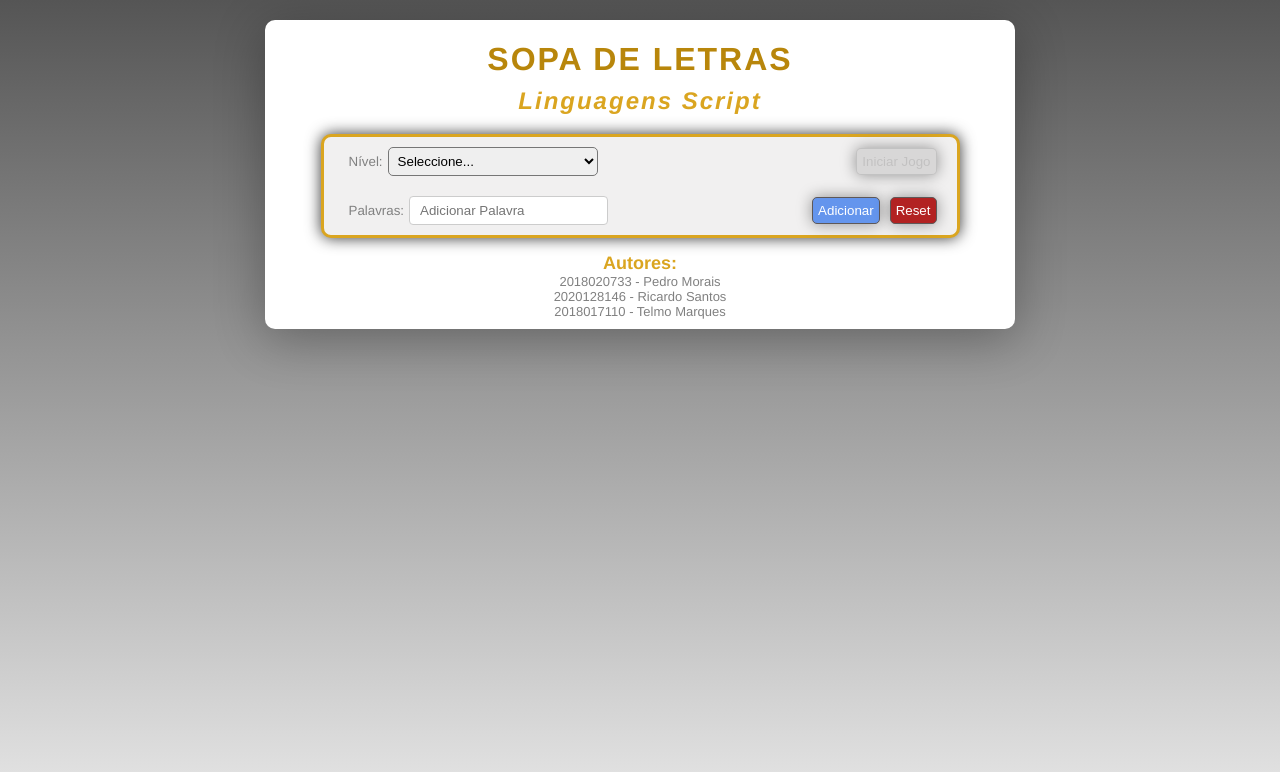
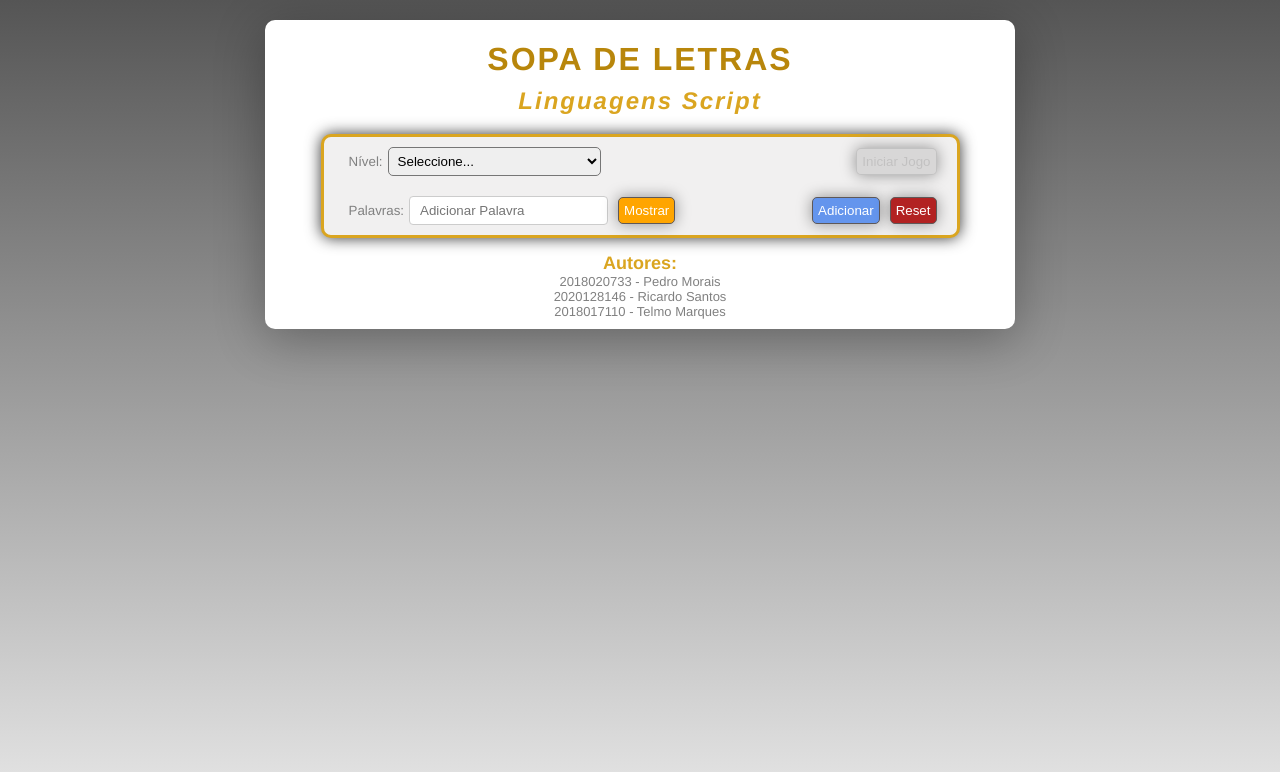
Before and after one commit to pedrojfmorais/TrabalhoPratico-LS, a React (Create React App) app in the folder sopa-letras/: page / in a window 1280 px wide. Shown: the top 772 px of the page. Built offline with nearby package versions, Linux system fonts and the light colour scheme.

Commit message:
adicionar palavras

```diff
--- a/sopa-letras/src/App.js
+++ b/sopa-letras/src/App.js
@@ -24,9 +24,11 @@ function App() {
   const [ganhouJogo, setGanhouJogo] = useState(false);
   const [points, setPoints] = useState(0);
   const [timer, setTimer] = useState(-1);
+  const [tituloModal, setTituloModal] = useState("");
   const [textoModal, setTextoModal] = useState("");
   const [classeTextoModal, setClasseTextoModal] = useState("");
   const [abreModal, setAbreModal] = useState(false);
+  const [userWords, setUserWords] = useState([]);
 
   useEffect(() => {
 
@@ -38,13 +40,14 @@ function App() {
         return;
 
       if(ganhouJogo){
-        setTextoModal("Ganhou");
-        setClasseTextoModal("modalTitulo ganhou");
+        setTituloModal("Ganhou");
+        setClasseTextoModal("verde");
       }
       else{
-        setTextoModal("Perdeu");
-        setClasseTextoModal("modalTitulo perdeu");
+        setTituloModal("Perdeu");
+        setClasseTextoModal("vermelho");
       }
+      setTextoModal("Pontuação: " + points);
       setAbreModal(true);
     }
 
@@ -96,7 +99,7 @@ function App() {
     let tabelaJogo = [[]];
     let palavrasEmJogo = [];
 
-    [tabelaJogo, palavrasEmJogo] = initTabelaPalavras(parseInt(dificuldadeAtual));
+    [tabelaJogo, palavrasEmJogo] = initTabelaPalavras(parseInt(dificuldadeAtual), userWords);
 
     setTabelaJogo(tabelaJogo);
     setPalavrasEmJogo(palavrasEmJogo);
@@ -125,6 +128,12 @@ function App() {
           onLevelChange={handleLevelChange}
           timer={timer}
           points={points}
+          userWords={userWords}
+          setUserWords={setUserWords}
+          setTituloModal={setTituloModal}
+          setClasseTextoModal={setClasseTextoModal}
+          setTextoModal={setTextoModal}
+          setAbreModal={setAbreModal}
         />
         <GameWords
           palavrasEmJogo={palavrasEmJogo}
@@ -141,8 +150,8 @@ function App() {
         />
         <ModalPanel
           classeTextoModal={classeTextoModal}
+          tituloModal={tituloModal}
           textoModal={textoModal}
-          points={points}
           abreModal={abreModal}
           setAbreModal={setAbreModal}
         />
--- a/sopa-letras/src/components/control-panel/control-panel.component.jsx
+++ b/sopa-letras/src/components/control-panel/control-panel.component.jsx
@@ -1,9 +1,64 @@
-import React from "react";
+import React, { useState } from "react";
 import "./control-panel.css";
+import { PALAVRAS_POSSIVEIS } from "../../constants";
 
 function ControlPanel(props) {
-  const { gameStarted, selectedLevel, onGameStart, onLevelChange, timer, points, addWord, resetWords } = props;
+
+  const { gameStarted, selectedLevel, onGameStart, onLevelChange, timer, points,
+    userWords, setUserWords, setTituloModal, setClasseTextoModal, setTextoModal, setAbreModal } = props;
+
   const gameStartedClass = gameStarted ? " gameStarted" : "";
+
+  const [word, setWord] = useState("");
+
+  const addWord = () => {
+
+    if(word === '')
+      return;
+
+    let currentWords = userWords;
+
+    if(currentWords.includes(word.toUpperCase()) || PALAVRAS_POSSIVEIS.includes(word.toUpperCase())){
+
+      setTituloModal("Erro");
+      setClasseTextoModal("vermelho");
+      setTextoModal("Esta palavra já se encontra inserida!");
+      setAbreModal(true);
+
+      return;
+    }
+
+    currentWords.push(word.toUpperCase());
+
+    setUserWords(currentWords);
+
+    setWord("");
+  }
+
+  const resetWords = () => setUserWords([]);
+
+  const onInputChange = (event) => setWord(event.target.value);
+
+  const carregouEnter = event => {
+    if(event.key === 'Enter')
+      addWord();
+  }
+
+  const submeterWord = event => event.preventDefault();
+
+  const mostraPalavras = () => {
+    setTituloModal("Palavras Inseridas");
+    setClasseTextoModal("verde");
+
+    let texto = "";
+
+    userWords.forEach(element => {
+      texto += element + ", ";
+    });
+
+    setTextoModal(texto.substring(0, texto.length - 2));
+    setAbreModal(true);
+  }
 
   return (
     <section id="panel-control">
@@ -17,9 +72,9 @@ function ControlPanel(props) {
                 disabled={gameStarted}
               >
                 <option value="0">Seleccione...</option>
-                <option value="1">Básico (10x10 5 palavras)</option>
-                <option value="2">Intermédio (15x15 7 palavras)</option>
-                <option value="3">Avançado (20x20 9 palavras)</option>
+                <option value="1">Básico (10x10, 5 palavras)</option>
+                <option value="2">Intermédio (15x15, 7 palavras)</option>
+                <option value="3">Avançado (20x20, 9 palavras)</option>
               </select>
             </fieldset>
             <button
@@ -33,10 +88,25 @@ function ControlPanel(props) {
       </form>
 
       {!gameStarted ?
-        <form className="form" id="addWords">
+        <form className="form" id="addWords" onSubmit={submeterWord}>
           <fieldset className="form-group">
             <label htmlFor="inputPalavra">Palavras:</label>
-            <input type="text" id="inputPalavra" name="inputPalavra" placeholder="Adicionar Palavra"></input>
+            <input
+              type="text"
+              id="inputPalavra"
+              name="inputPalavra"
+              placeholder="Adicionar Palavra"
+              onChange={onInputChange}
+              onKeyDown={carregouEnter}
+              value={word}
+              ></input>
+              <button
+              type="button"
+              id="btShowWords"
+              onClick={mostraPalavras}
+            >
+              Mostrar
+            </button>
           </fieldset>
           <fieldset className="form-group buttonsWords">
             <button
--- a/sopa-letras/src/components/control-panel/control-panel.css
+++ b/sopa-letras/src/components/control-panel/control-panel.css
@@ -183,3 +183,18 @@ button:hover {
 .inGameInfo {
   margin-top: 4px;
 }
+
+#btShowWords {
+  margin-left: 10px;
+  border: 1px solid #5e5858;
+  background-color: orange;
+  color: white;
+  cursor: pointer;
+  box-shadow: 0px 0px 15px rgba(0, 0, 0, 0.4);
+  justify-self: end;
+  align-self: right;
+}
+#btShowWords:hover {
+  background: rgba(0, 0, 0, 0.1);
+  background:darkorange;
+}
--- a/sopa-letras/src/components/game-panel/initTabelaPalavras.js
+++ b/sopa-letras/src/components/game-panel/initTabelaPalavras.js
@@ -9,8 +9,9 @@ function generateRandomLetter() {
     return characters.charAt(getRandomNumber(characters.length));
 }
 
-function getRandomWord() {
-    return PALAVRAS_POSSIVEIS[getRandomNumber(PALAVRAS_POSSIVEIS.length)];
+function getRandomWord(palavrasUtilizador) {
+    palavrasUtilizador = palavrasUtilizador.concat(PALAVRAS_POSSIVEIS);
+    return palavrasUtilizador[getRandomNumber(palavrasUtilizador.length)];
 }
 
 function preencheTabelaJogoComLetrasRandom(tabelaJogoTemp, dificuldadeAtual){
@@ -24,21 +25,21 @@ function preencheTabelaJogoComLetrasRandom(tabelaJogoTemp, dificuldadeAtual){
     return tabelaJogoTemp;
 }
 
-function geraPalavrasRandom(dificuldadeAtual){
+function geraPalavrasRandom(dificuldadeAtual, palavrasUtilizador){
 
     let palavras = [];
 
     let novaPalavra = true;
 
     for (let i = 0; i < NUMERO_PALAVRAS_DIFICULDADE[dificuldadeAtual-1]; i++) {
-        let palavra = getRandomWord();
+        let palavra = getRandomWord(palavrasUtilizador);
 
         while(true){
             novaPalavra = true;
             for (let index = 0; index < palavras.length; index++)
                 if(palavras[index] === palavra || palavra.length > NUMERO_LINHAS_DIFICULDADE[dificuldadeAtual-1]){
                 novaPalavra = false;
-                palavra = getRandomWord();
+                palavra = getRandomWord(palavrasUtilizador);
                 break;
                 }
 
@@ -187,14 +188,14 @@ function colocaPalavraTabelaJogo(dados, tabelaJogoTemp){
     return tabelaJogoTemp;
 }
 
-function colocaPalavrasTabelaJogo(dificuldadeAtual, tabelaJogoTemp, palavrasEmJogo){
+function colocaPalavrasTabelaJogo(dificuldadeAtual, tabelaJogoTemp, palavrasEmJogo, palavrasUtilizador){
 
     if (dificuldadeAtual === 0)
         return;
 
     tabelaJogoTemp = preencheTabelaJogoComLetrasRandom(tabelaJogoTemp, dificuldadeAtual);
 
-    palavrasEmJogo = geraPalavrasRandom(dificuldadeAtual);
+    palavrasEmJogo = geraPalavrasRandom(dificuldadeAtual, palavrasUtilizador);
     palavrasEmJogo = palavrasEmJogo.sort((a, b) => b.length - a.length);
 
     let comoColocarPalavrasTabela = [];
@@ -210,7 +211,7 @@ function colocaPalavrasTabelaJogo(dificuldadeAtual, tabelaJogoTemp, palavrasEmJo
     return [tabelaJogoTemp, palavrasEmJogo];
 }
 
-function initTabelaPalavras(dificuldadeAtual){
+function initTabelaPalavras(dificuldadeAtual, palavrasUtilizador){
 
     Array.from(document.querySelectorAll('.highlighted')).forEach((el) => el.classList.remove('highlighted'));
     Array.from(document.querySelectorAll('.palavraCerta')).forEach((el) => el.classList.remove('palavraCerta'));
@@ -218,7 +219,7 @@ function initTabelaPalavras(dificuldadeAtual){
     let tabelaJogoTemp = [[]];
     let palavrasEmJogo = [];
 
-    [tabelaJogoTemp, palavrasEmJogo] = colocaPalavrasTabelaJogo(dificuldadeAtual, tabelaJogoTemp, palavrasEmJogo);
+    [tabelaJogoTemp, palavrasEmJogo] = colocaPalavrasTabelaJogo(dificuldadeAtual, tabelaJogoTemp, palavrasEmJogo, palavrasUtilizador);
 
     return [tabelaJogoTemp, palavrasEmJogo];
 }
--- a/sopa-letras/src/components/modal-panel/modal-panel.component.jsx
+++ b/sopa-letras/src/components/modal-panel/modal-panel.component.jsx
@@ -3,7 +3,7 @@ import "./modal-panel.css";
 
 function ModalPanel(props) {
 
-    let { classeTextoModal, textoModal, points, abreModal, setAbreModal} = props;
+    let { classeTextoModal, tituloModal, textoModal, abreModal, setAbreModal} = props;
     const ref = useRef();
 
     const closeModal = () => {
@@ -23,8 +23,8 @@ function ModalPanel(props) {
                 <div className="modal" ref={ref}>
                     <div className="modal-content">
                     <span className="close" onClick={closeModal}>&times;</span>
-                    <p className={classeTextoModal}>{textoModal}</p>
-                    <p className="modalTexto">Pontuação: {points}</p>
+                    <p className={"modalTitulo " + classeTextoModal}>{tituloModal}</p>
+                    <p className="modalTexto">{textoModal}</p>
                     </div>
                 </div>
             ) : (
--- a/sopa-letras/src/components/modal-panel/modal-panel.css
+++ b/sopa-letras/src/components/modal-panel/modal-panel.css
@@ -14,6 +14,7 @@
 
 /* Modal Content */
 .modal-content {
+  border-radius: 15px;
   background-color: #fefefe;
   margin: auto;
   padding: 20px;
@@ -41,10 +42,10 @@ p.modalTitulo{
   font-weight: 900;
   padding: 15px;
 }
-p.ganhou{
+p.verde{
   color: green;
 }
-p.perdeu{
+p.vermelho{
   color: red;
 }
 p.modalTexto{
```
Lines whose indentation alone changed are shown as unchanged.
